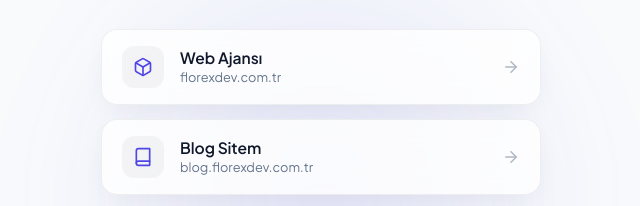
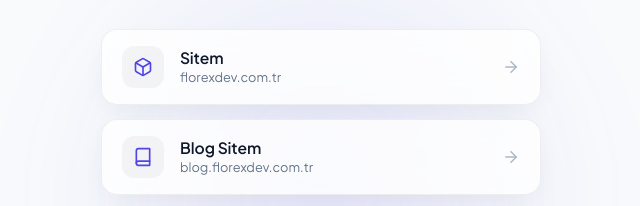
Before and after one commit to florexdev/links, a plain HTML site: page index.html in a window 1280 px wide. Shown: the part 205-411 px from the top of the page, 319-959 px from the left. Drawn offline with Linux system fonts and the light colour scheme.

Commit message:
Update title text from 'Web Ajansı' to 'Sitem'

```diff
--- a/index.html
+++ b/index.html
@@ -45,7 +45,7 @@
                     </svg>
                 </div>
                 <div class="link-text">
-                    <span class="title">Web Ajansı</span>
+                    <span class="title">Sitem</span>
                     <span class="subtitle">florexdev.com.tr</span>
                 </div>
                 <div class="arrow-icon">
```
